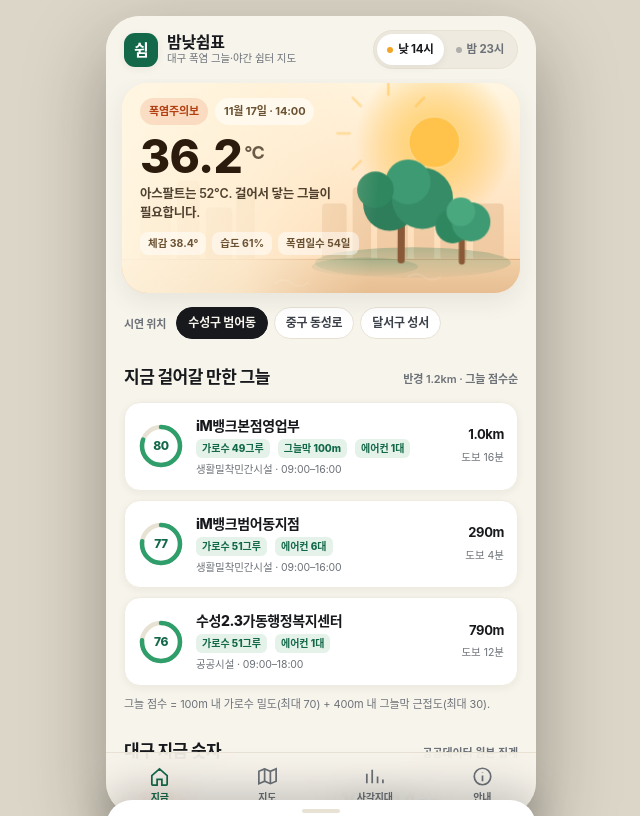
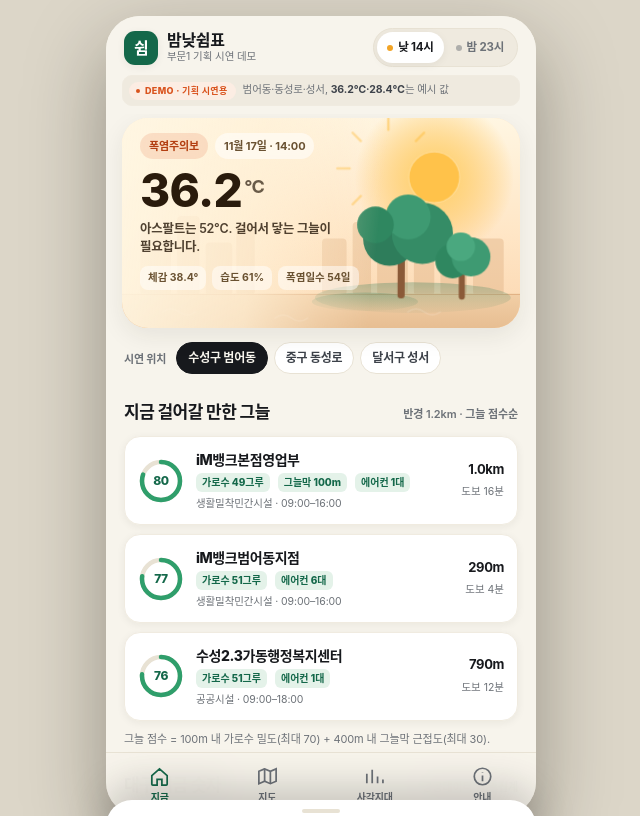
Before and after one commit to Fexit2/daegu-cooling-map, a plain HTML site: page index.html in a window 1280 px wide. Shown: the whole page, without its empty margins (319-959 px from the left). Drawn offline with Linux system fonts and the light colour scheme.

Commit message:
시연용 데모 표시 추가 — 헤더 DEMO 배지·예시 위치/기온 안내, 안내 탭 데모 고지

```diff
--- a/app.js
+++ b/app.js
@@ -240,7 +240,7 @@
     $$('.demo-switch button').forEach(function (b) { b.classList.toggle('on', b.dataset.scene === mode); });
     var tc = document.querySelector('meta[name="theme-color"]');
     if (tc) tc.setAttribute('content', mode === 'day' ? '#F7F4EC' : '#070B16');
-    $('#brandSub').textContent = mode === 'day' ? '대구 폭염 그늘 지도' : '대구 열대야 야간 쉼터 지도';
+    $('#brandSub').textContent = mode === 'day' ? '부문1 기획 시연 데모 · 낮' : '부문1 기획 시연 데모 · 밤';
     renderHero(); renderNow(); renderMetrics();
     state.routeSel = null;
     if (state.mapReady) {
--- a/index.html
+++ b/index.html
@@ -14,17 +14,23 @@
 <div class="phone">
 
   <header class="appbar">
+    <div class="appbar-row">
       <div class="brand">
         <span class="mark" aria-hidden="true">쉼</span>
         <div class="brand-txt">
           <b>밤낮쉼표</b>
-        <small id="brandSub">대구 폭염 그늘·야간 쉼터 지도</small>
+          <small id="brandSub">부문1 기획 시연 데모</small>
         </div>
       </div>
       <div class="demo-switch" role="group" aria-label="시연 시각 전환">
         <button type="button" data-scene="day" class="on"><span class="dot"></span>낮 14시</button>
         <button type="button" data-scene="night"><span class="dot"></span>밤 23시</button>
       </div>
+    </div>
+    <p class="demo-strip" role="note">
+      <span class="demo-strip-badge">DEMO · 기획 시연용</span>
+      <span class="demo-strip-txt">범어동·동성로·성서, <b>36.2℃·28.4℃</b>는 예시 값</span>
+    </p>
   </header>
 
   <main class="screens">
@@ -179,7 +185,7 @@
           <div class="metrics" id="metrics"></div>
         </section>
 
-        <p class="data-line">가로수 기준일 2022-12-09 · 쉼터 2026년 지정 · 그늘막 2026-08-10 · 실시간 기상 아님</p>
+        <p class="data-line">기획 시연용 데모 · 기온은 가상 시나리오 · 가로수 2022-12-09 · 쉼터 2026년 지정 · 그늘막 2026-08-10</p>
       </div>
     </section>
 
@@ -257,8 +263,11 @@
     <section class="view" id="view-info" aria-label="안내">
       <div class="scroll">
         <div class="page-head">
-          <h1>이 화면은 시연용 웹입니다</h1>
+          <h1>부문 1 기획안의 시연용 데모입니다</h1>
           <p>같은 데이터와 화면을 iOS·Android 네이티브 앱으로 옮기는 것이 다음 단계입니다.</p>
+          <p class="demo-standalone-note">이 화면은 아이디어를 보여주기 위한 <b>기획 시연용 데모</b>입니다. 시연 위치 3곳(범어동·동성로·성서)과
+          낮 14시 36.2℃·밤 23시 28.4℃는 <b>가상 시나리오 값</b>이고, 무더위쉼터 1,199곳·가로수 107,144그루·수성구 그늘막 128곳은
+          <b>대구시 실데이터</b>를 그대로 올렸습니다.</p>
         </div>
 
         <section class="block">
@@ -297,7 +306,7 @@
           </ul>
         </section>
 
-        <p class="data-line">밤낮쉼표 · 2026 대구광역시 기후·환경·탄소중립 공공데이터 AI 활용대회 출품 시연본</p>
+        <p class="data-line">밤낮쉼표 · 2026 대구광역시 기후·환경·탄소중립 공공데이터 AI 활용대회 부문1 출품작의 기획 시연 데모</p>
       </div>
     </section>
 
--- a/styles.css
+++ b/styles.css
@@ -88,14 +88,62 @@ body {
 /* ---------------- 앱바 ---------------- */
 .appbar {
   display: flex;
-  align-items: center;
-  justify-content: space-between;
-  gap: 10px;
-  padding: 14px 18px 10px;
+  flex-direction: column;
+  align-items: stretch;
+  gap: 8px;
+  padding: 12px 16px 8px;
   background: var(--bg);
   flex: none;
   z-index: 5;
 }
+
+.appbar-row {
+  display: flex;
+  align-items: center;
+  justify-content: space-between;
+  gap: 10px;
+  padding: 0 2px;
+}
+
+/* 시연용 데모 표시 — 모든 탭에서 항상 보임 */
+.demo-strip {
+  margin: 0;
+  display: flex;
+  align-items: flex-start;
+  gap: 7px;
+  padding: 5px 9px 5px 6px;
+  border-radius: 10px;
+  background: var(--bg-2);
+  border: 1px solid var(--line-2);
+  font-size: 10.5px;
+  line-height: 1.35;
+  letter-spacing: -.01em;
+  color: var(--sub);
+}
+.demo-strip-badge {
+  flex: none;
+  display: inline-flex;
+  align-items: center;
+  gap: 5px;
+  margin-top: 1px;
+  padding: 2px 8px 2px 7px;
+  border-radius: 999px;
+  background: var(--warm-soft);
+  color: var(--warm);
+  font-size: 9px;
+  font-weight: 800;
+  letter-spacing: .04em;
+  line-height: 1.5;
+  white-space: nowrap;
+}
+.demo-strip-badge::before {
+  content: '';
+  width: 4px; height: 4px;
+  border-radius: 50%;
+  background: currentColor;
+}
+.demo-strip-txt { min-width: 0; padding-top: 2px; }
+.demo-strip-txt b { font-weight: 700; color: var(--ink-2); }
 
 .brand { display: flex; align-items: center; gap: 9px; min-width: 0; }
 
@@ -113,6 +161,9 @@ body {
 
 .brand-txt { display: flex; flex-direction: column; min-width: 0; }
 .brand-txt b { font-size: 16px; letter-spacing: -.02em; line-height: 1.15; }
+.demo-standalone-note { display: block; margin: 10px 0 0; font-size: 12px; line-height: 1.55; color: var(--ink-2); background: var(--accent-soft);
+  border: 1px solid var(--line); border-radius: 10px; padding: 9px 11px; }
+.demo-standalone-note b { color: var(--accent); }
 .brand-txt small { font-size: 10.5px; color: var(--sub); letter-spacing: -.01em; white-space: nowrap; overflow: hidden; text-overflow: ellipsis; }
 
 .demo-switch {
```
Lines whose indentation alone changed are shown as unchanged.
